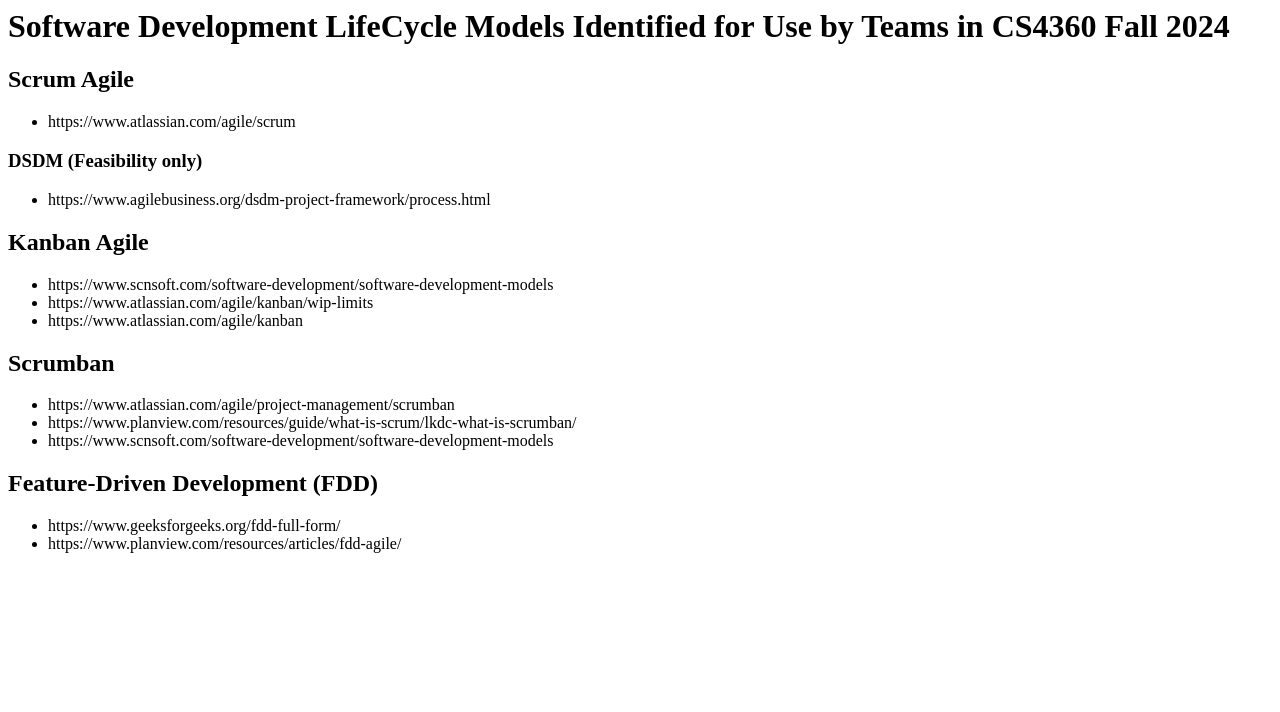
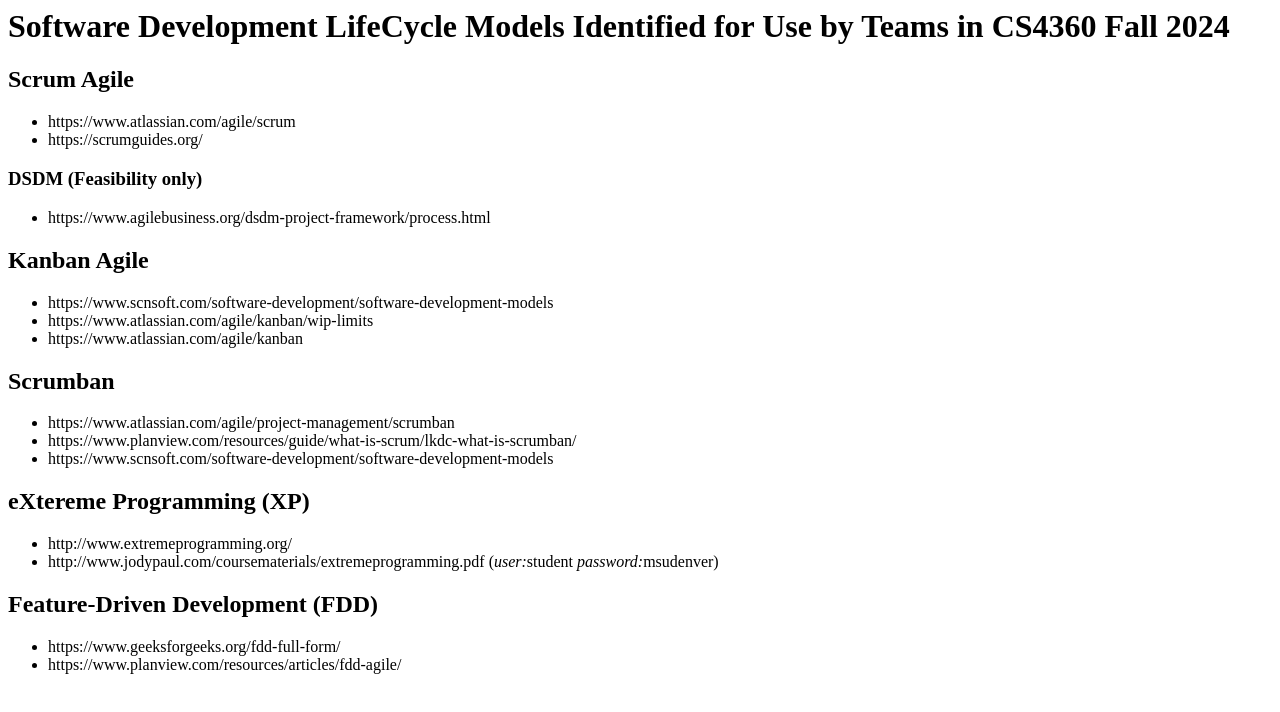
Before and after one commit to MetroCS/cs4360_Fall2024, a plain HTML site: page docs/sdlcm.html in a window 1280 px wide. Drawn offline with Linux system fonts and the light colour scheme.

Commit message:
Update sdlcm.html

```diff
--- a/docs/sdlcm.html
+++ b/docs/sdlcm.html
@@ -1,25 +1,39 @@
 <html>
   <head>
-
+    <title>Software Development Life-Cycle Models - CS4360 Fall 2024</title>
   </head>
   <body>
     <h1>Software Development LifeCycle Models Identified for Use by Teams in CS4360 Fall 2024</h1>
 <h2>Scrum Agile</h2>
-<ul><li>https://www.atlassian.com/agile/scrum</li></ul>
+<ul>
+  <li>https://www.atlassian.com/agile/scrum</li>
+  <li>https://scrumguides.org/</li>
+</ul>
+
 <h3>DSDM (Feasibility only)</h3>
 <ul><li>https://www.agilebusiness.org/dsdm-project-framework/process.html</li></ul>
+
 <h2>Kanban Agile</h2>
 <ul>
   <li>https://www.scnsoft.com/software-development/software-development-models</li>
   <li>https://www.atlassian.com/agile/kanban/wip-limits</li>
   <li>https://www.atlassian.com/agile/kanban</li>
 </ul>
+
 <h2>Scrumban</h2>
 <ul>
   <li>https://www.atlassian.com/agile/project-management/scrumban</li>
   <li>https://www.planview.com/resources/guide/what-is-scrum/lkdc-what-is-scrumban/</li>
   <li>https://www.scnsoft.com/software-development/software-development-models</li>
 </ul>
+
+<h2>eXtereme Programming (XP)</h2>
+  <ul>
+    <li>http://www.extremeprogramming.org/</li>
+    <li>http://www.jodypaul.com/coursematerials/extremeprogramming.pdf
+      (<em>user:</em>student&nbsp;<em>password:</em>msudenver)</li>
+  </ul>
+
 <h2>Feature-Driven Development (FDD)</h2>
     <ul>
   <li>https://www.geeksforgeeks.org/fdd-full-form/</li>
```
